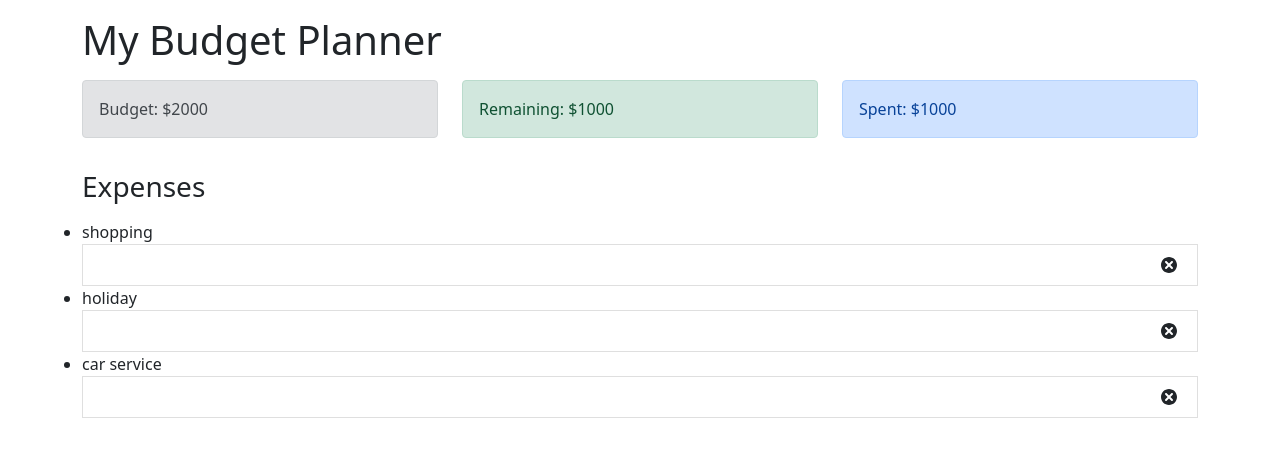
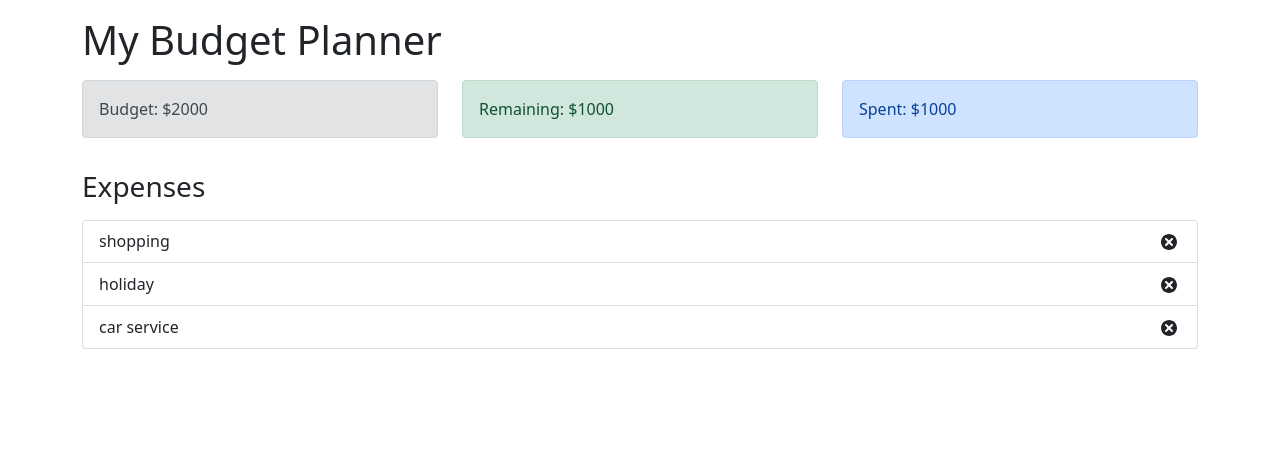
Before and after one commit to ChyenneW/react-budget-tracker, a React (Create React App) app: page / in a window 1280 px wide. Shown: the top 456 px of the page. Built offline with nearby package versions, Linux system fonts and the light colour scheme.

Commit message:
Correct className placement

```diff
--- a/src/components/ExpenseItem.js
+++ b/src/components/ExpenseItem.js
@@ -3,9 +3,9 @@ import { TiDelete } from "react-icons/ti";
 
 const ExpenseItem = (props) => {
     return (
-        <li>
+        <li className='list-group-item d-flex justify-content-between align-items-center'>
             {props.name}
-            <div className='list-group-item d-flex justify-content-between align-items-center'>
+            <div>
                 <span className='badge badge-primary badge-pill mr-3'>
                     ${props.cost}
                 </span>
```
